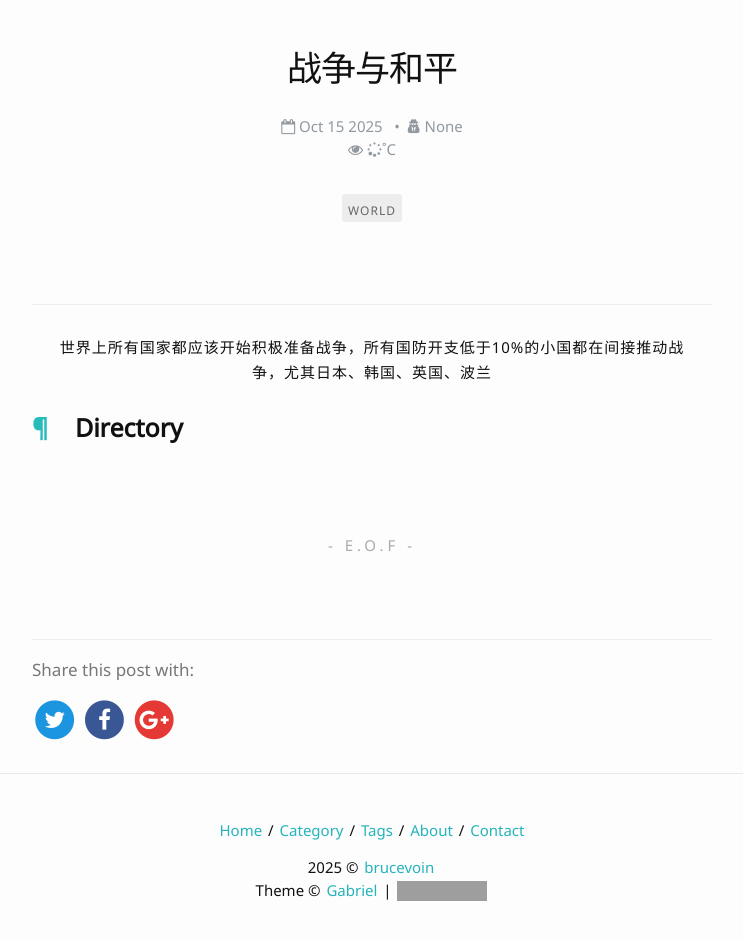
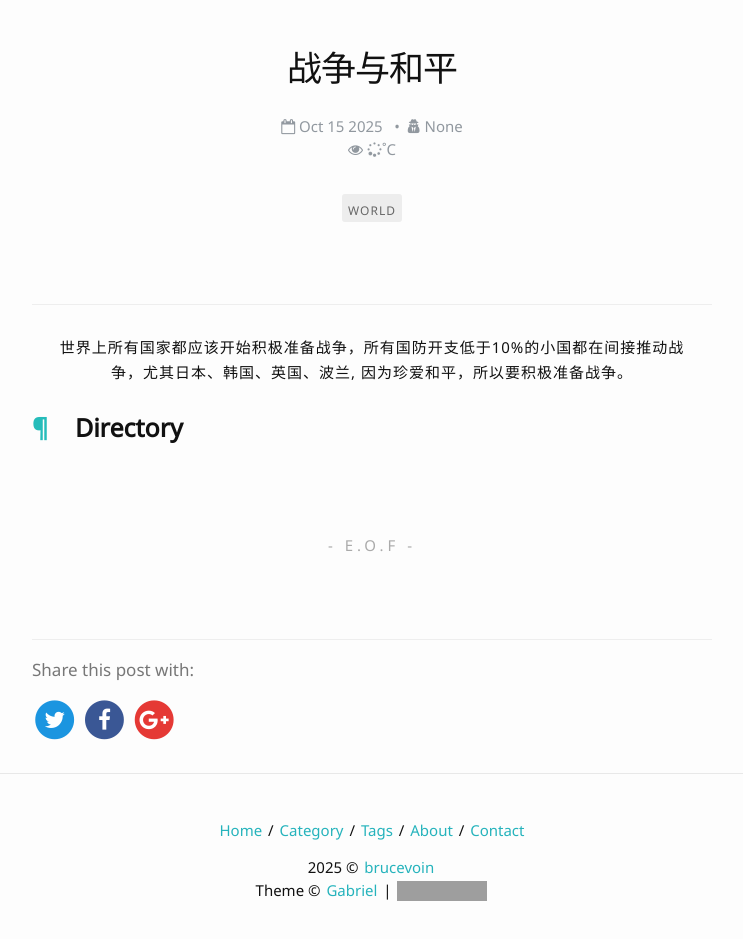
Before and after one commit to brucevoin/brucevoin.github.io, a Jekyll site: the page built from _posts/2025-10-15-war_and_peace.markdown, in a window 1280 px wide. Shown: the whole page, without its empty margins (268-1011 px from the left). Built offline with Jekyll 4.4.1, drawn with Linux system fonts in a browser that asks for light colours; nearby versions of some CDN libraries; comment, search, counter and statistics services are not loaded; grey boxes are pictures that could not be loaded.

Commit message:
update posts

```diff
--- a/_posts/2025-10-15-war_and_peace.markdown
+++ b/_posts/2025-10-15-war_and_peace.markdown
@@ -1,7 +1,7 @@
 ---
 layout: post
 title: "战争与和平"
-subtitle: "世界上所有国家都应该开始积极准备战争，所有国防开支低于10%的小国都在间接推动战争，尤其日本、韩国、英国、波兰"
+subtitle: "世界上所有国家都应该开始积极准备战争，所有国防开支低于10%的小国都在间接推动战争，尤其日本、韩国、英国、波兰, 因为珍爱和平，所以要积极准备战争。"
 date: 2025-10-15
 author: None
 category:  Opinion
```
